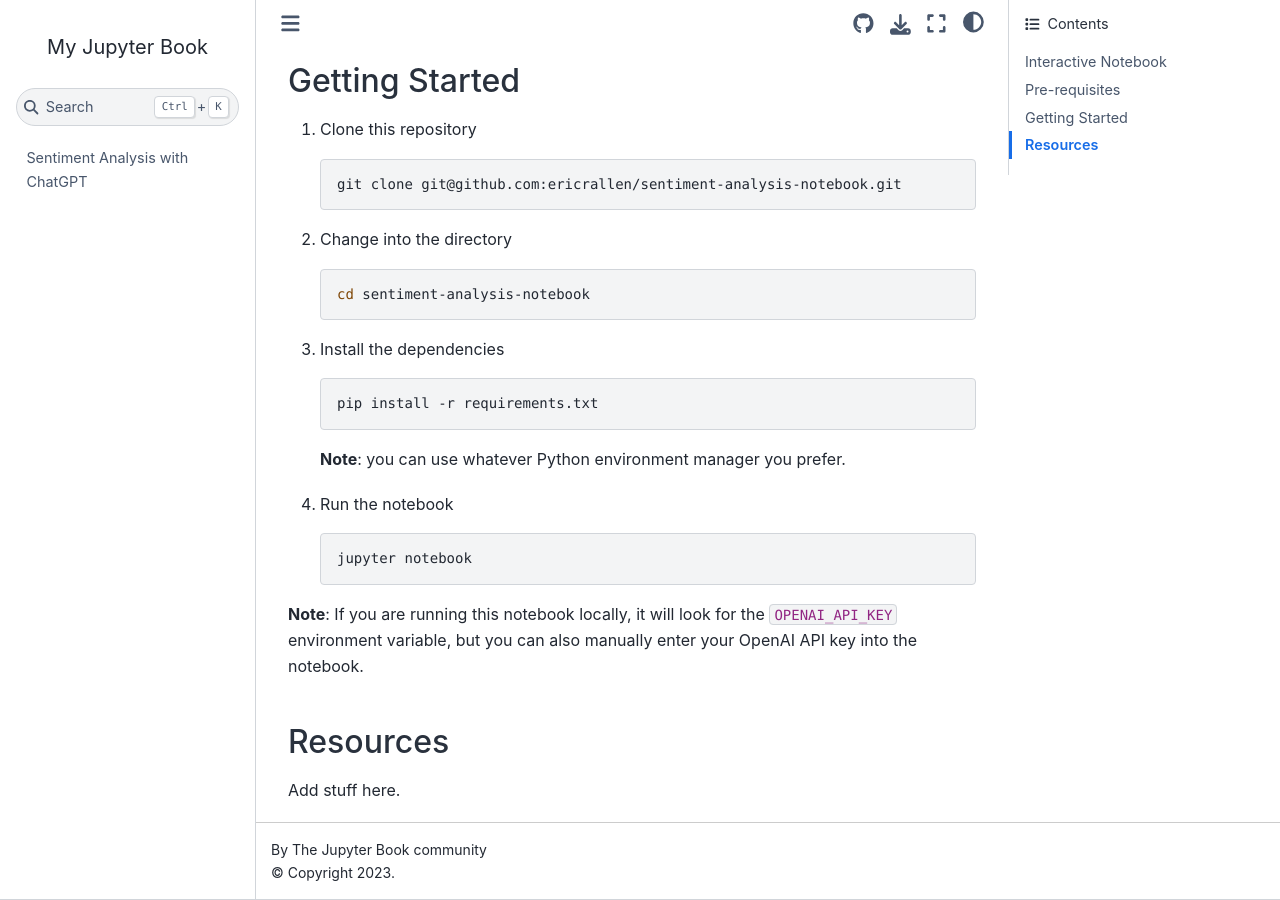
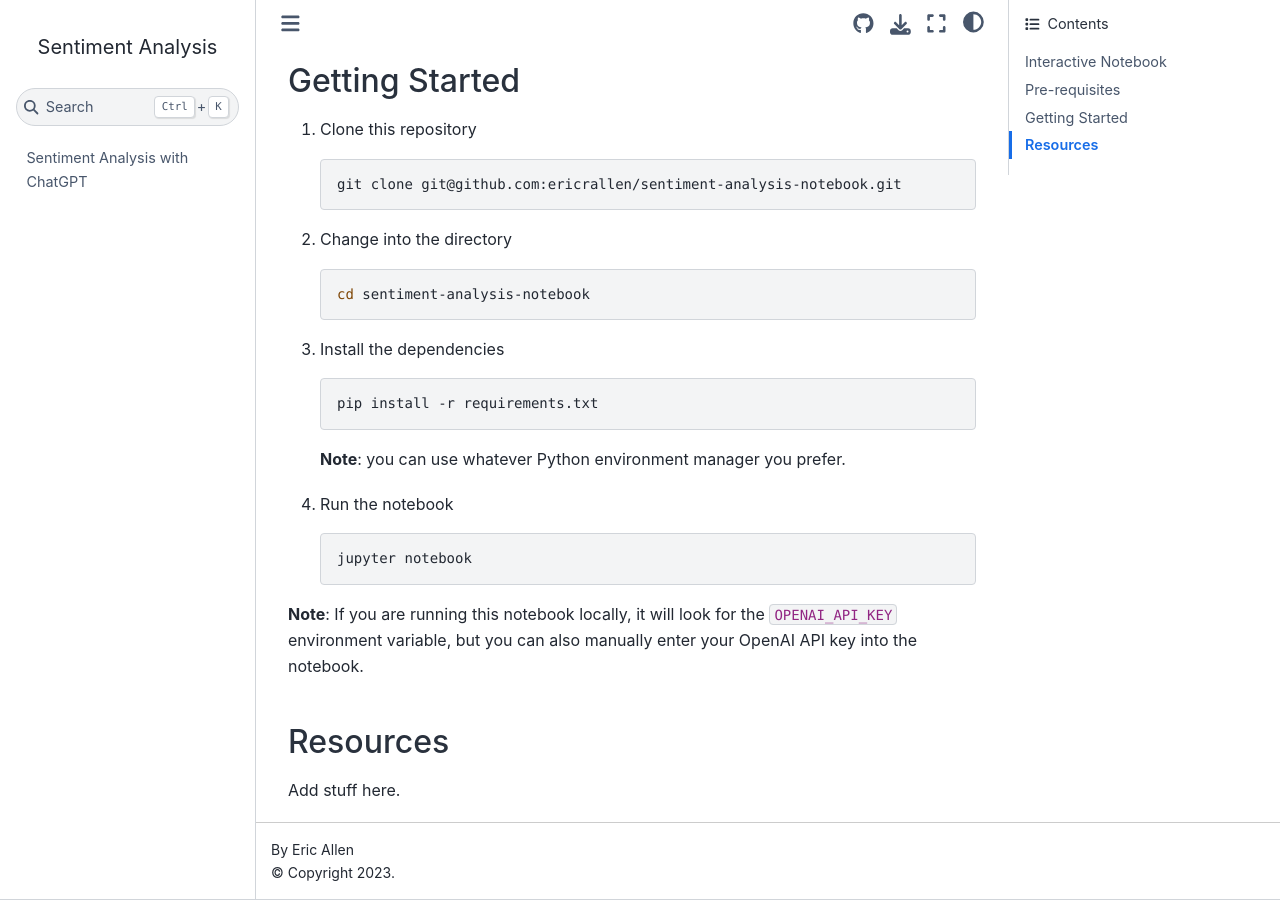
Before and after one commit to ericrallen/sentiment-analysis-notebook, a Jupyter Book: the page built from README.md, in a window 1280 px wide and 900 px high, scrolled down 546 px. Built offline with Jupyter Book 1.0.4 settings and Sphinx 7.4.7 and the Sphinx Book theme 1.1.4, drawn with Linux system fonts in a browser that asks for light colours.

```diff
--- a/_config.yml
+++ b/_config.yml
@@ -1,3 +1,10 @@
+# In _config.yml
+title: Sentiment Analysis
+author: Eric Allen
+
+execute:
+  execute_notebooks: force
+
 repository:
   url: https://github.com/ericrallen/sentiment-analysis-notebook
   branch: main
--- a/requirements.txt
+++ b/requirements.txt
@@ -4,3 +4,5 @@ jupyter-book
 nltk
 openai
 numpy
+requests-cache
+backoff
```
Also changed, not shown: SentimentAnalysisWorkshop.ipynb.
